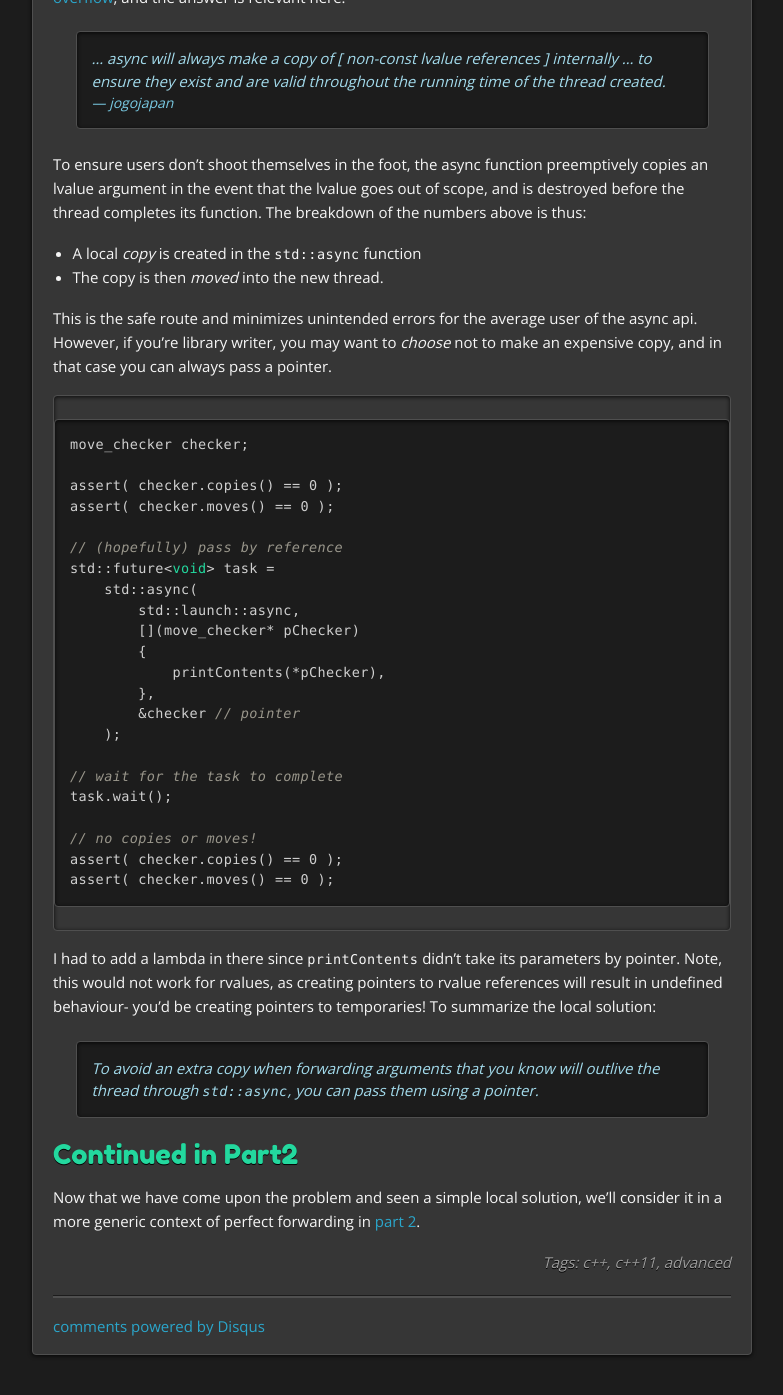
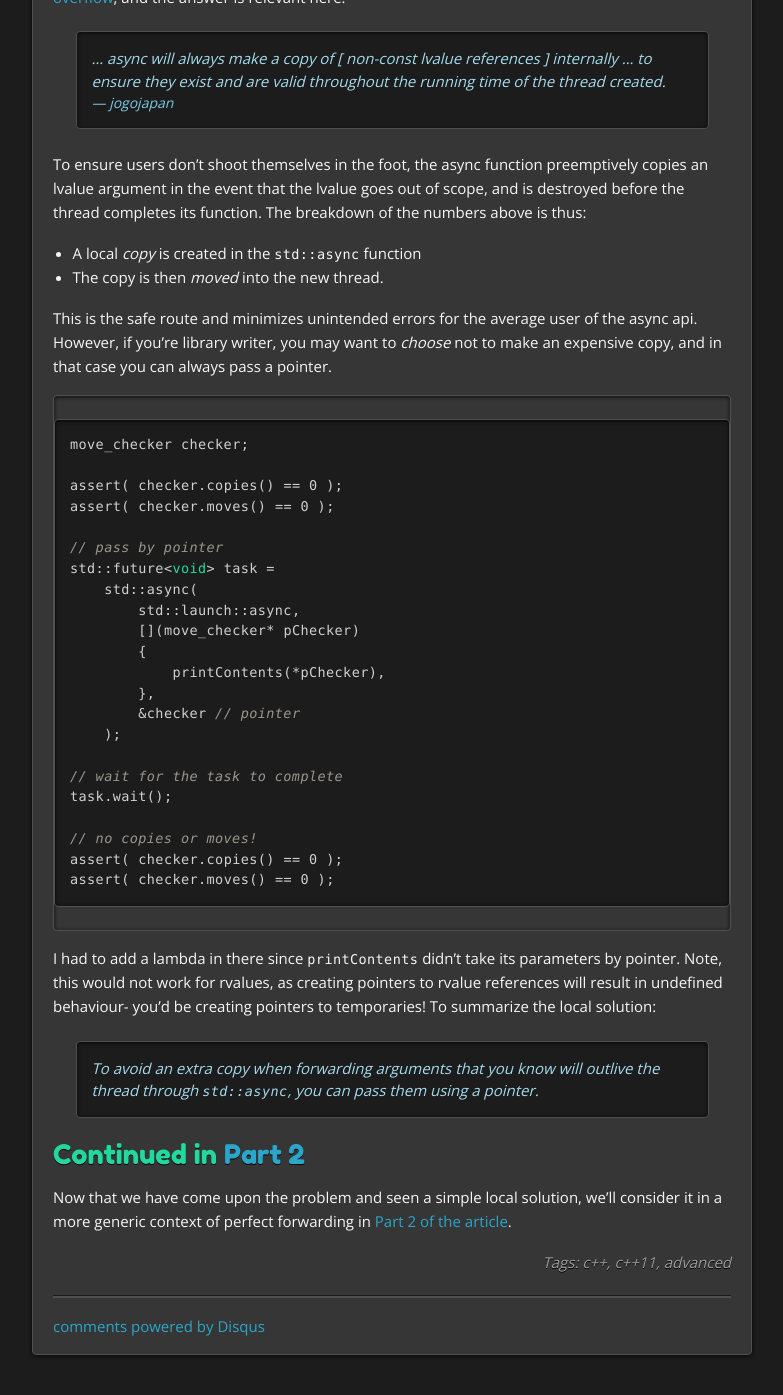
Before and after one commit to KholdStare/kholdstare.github.com, a Jekyll site: the page built from _posts/2012-12-18-perfect-forwarding-to-async-1.markdown, in a window 1280 px wide and 1400 px high, scrolled down 5780 px. Shown: the top 1395 px of the window, without its empty margins (123-906 px from the left). Built offline with Jekyll 4.4.1, drawn with Linux system fonts in a browser that asks for light colours; comment, search, counter and statistics services are not loaded.

Commit message:
Fixing some errors in part 1

```diff
--- a/_posts/2012-12-18-perfect-forwarding-to-async-1.markdown
+++ b/_posts/2012-12-18-perfect-forwarding-to-async-1.markdown
@@ -306,7 +306,7 @@ move_checker checker;
 assert( checker.copies() == 0 );
 assert( checker.moves() == 0 );
 
-// (hopefully) pass by reference
+// pass by pointer
 std::future<void> task =
     std::async(
         std::launch::async,
@@ -333,8 +333,8 @@ creating pointers to temporaries! To summarize the local solution:
 > To avoid an extra copy when forwarding arguments that you know will outlive
 > the thread through <code>std::async</code>, you can pass them using a pointer.
 
-### Continued in Part2
+### Continued in <a href="/technical/2012/12/19/perfect-forwarding-to-async-2.html">Part 2</a>
 
 Now that we have come upon the problem and seen a simple local solution,  we'll
 consider it in a more generic context of perfect forwarding in <a
-href="/technical/2012/12/19/perfect-forwarding-to-async-2.html">part 2</a>.
+href="/technical/2012/12/19/perfect-forwarding-to-async-2.html">Part 2 of the article</a>.
```
